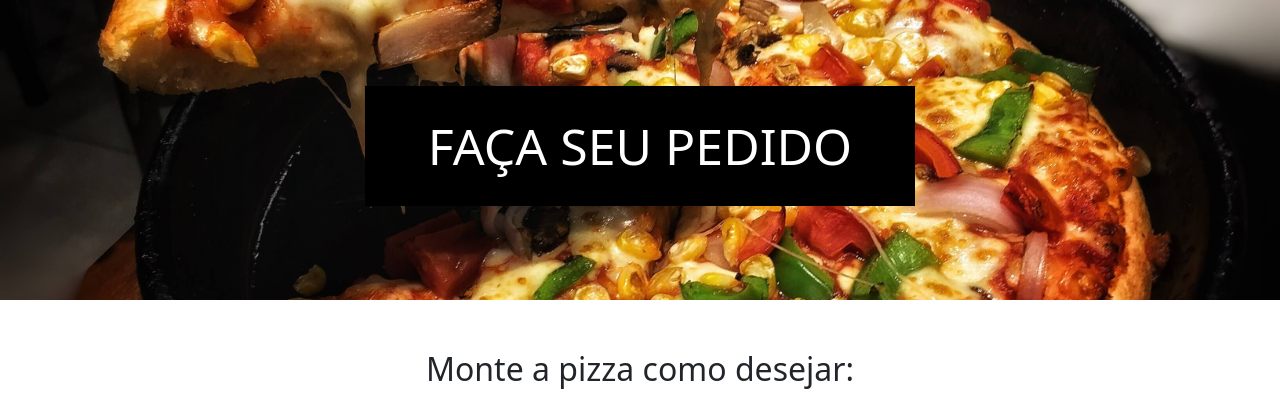
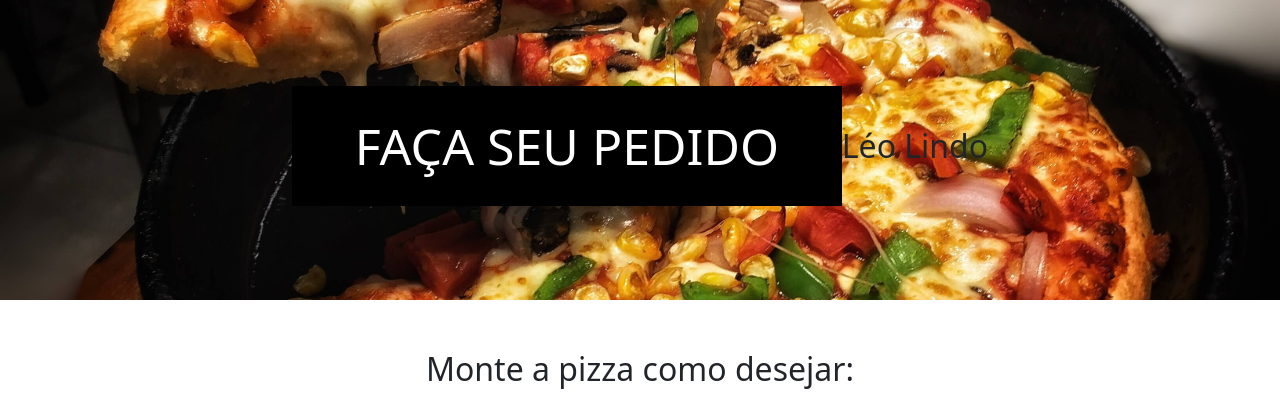
Before and after one commit to LeonardoMartins016/SitePizzaria, a PHP site: page / in a window 1280 px wide. Shown: the part 76-481 px from the top of the page. Run offline with PHP 8.4, Linux system fonts and the light colour scheme; data that the repository does not hold is empty.

Commit message:
mudei para teste

```diff
--- a/index.php
+++ b/index.php
@@ -6,7 +6,7 @@ include_once "process/pizza.php";
 
 <div id="main-banner">
     <h1>Faça seu Pedido</h1>
-
+    <h2>Léo Lindo</h2>
 </div>
 <div id="main-container">
     <div class="container">
```
